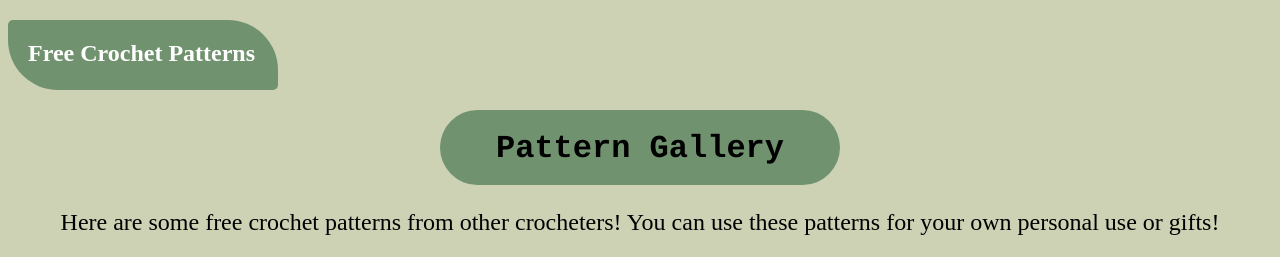
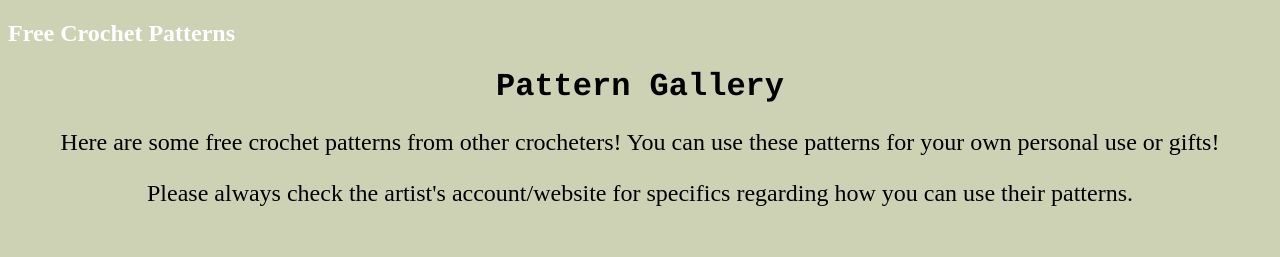
Before and after one commit to arylime/arylime.github.io, a plain HTML site: page index.html in a window 1280 px wide. Shown: the top 257 px of the page. Drawn offline with Linux system fonts and the light colour scheme; files whose address does not match are found by name.

Commit message:
Update stylesheet.css

```diff
--- a/stylesheet.css
+++ b/stylesheet.css
@@ -1,20 +1,3 @@
-#rcorners1  {
-  border-radius: 5px 50px;
-  background: #70926F;
-  padding: 20px;
-  width: 270px;
-  height: 70px;
-}
-
-#rcorners2  {
-  border-radius: 50px;
-  background: #70926F;
-  margin: 0 auto;
-  padding: 20px;
-  width: 400px;
-  height: 75px;
-}
-
 body {
   background-color: #cdd2b4;
 }
```
